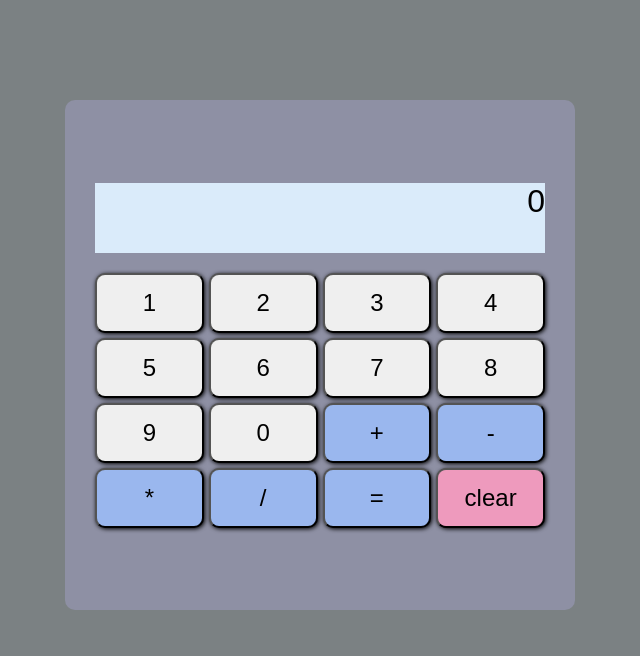
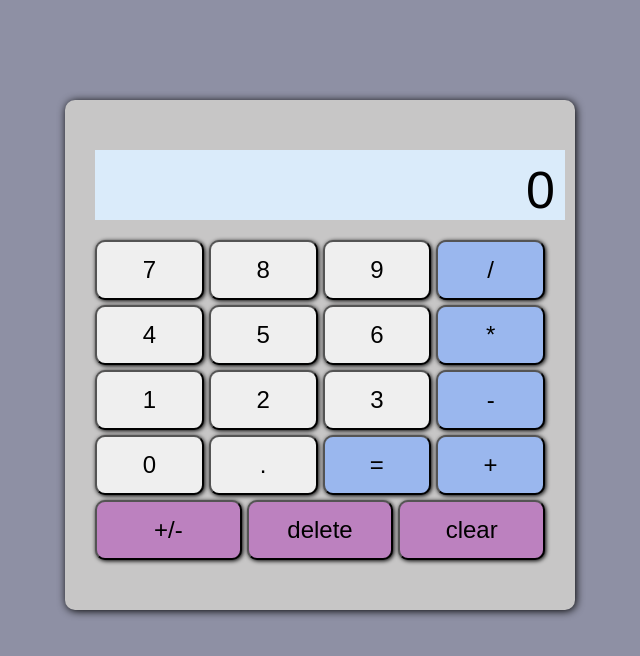
Before and after one commit to muno17/calculator, a plain HTML site: page index.html in a window 1280 px wide. Shown: the whole page, without its empty margins (320-960 px from the left). Drawn offline with Linux system fonts and the light colour scheme.

Commit message:
add additional aux buttons, reorder rows

```diff
--- a/index.html
+++ b/index.html
@@ -3,28 +3,31 @@
     <head>
         <meta charset="UTF-8" />
         <meta name="viewport" content="width=device-width, initial-scale=1.0" />
-        <title>Document</title>
+        <title>Calculator</title>
         <link rel="stylesheet" href="style.css" />
     </head>
     <body>
         <div id="calcBody">
             <div id="display">0</div>
             <div id="buttonArea">
+                <button>7</button>
+                <button>8</button>
+                <button>9</button>
+                <button class="operator">/</button>
+                <button>4</button>
+                <button>5</button>
+                <button>6</button>
+                <button class="operator">*</button>
                 <button>1</button>
                 <button>2</button>
                 <button>3</button>
-                <button>4</button>
-                <button>5</button>
-                <button>6</button>
-                <button>7</button>
-                <button>8</button>
-                <button>9</button>
+                <button class="operator">-</button>
                 <button>0</button>
+                <button>.</button>
+                <button class="operator">=</button>
                 <button class="operator">+</button>
-                <button class="operator">-</button>
-                <button class="operator">*</button>
-                <button class="operator">/</button>
-                <button class="operator">=</button>
+                <button class="aux">+/-</button>
+                <button class="aux">delete</button>
                 <button class="aux">clear</button>
             </div>
         </div>
--- a/style.css
+++ b/style.css
@@ -4,7 +4,7 @@
 }
 
 body {
-    background-color: #7B8183;
+    background-color: #8E90A4;
 }
 
 #calcBody {
@@ -14,20 +14,22 @@ body {
     margin-right: auto;
     margin-top: 100px;
     padding: 30px;
-    background-color: #8E90A4;
+    background-color: #C7C6C6;
     display: flex;
     flex-direction: column;
     justify-content: center;
     gap: 20px;
     border-radius: 10px;
+    box-shadow: 1px 1px 8px black;
 }
 
 #display {
     width: 100%;
-    height: 70px;
+    height: 50px;
+    padding: 10px;
     background-color: #DAEBFA;
     text-align: right;
-    font-size: 32px;
+    font-size: 52px;
 }
 
 #buttonArea {
@@ -50,5 +52,5 @@ button {
 }
 
 .aux {
-    background-color: #EE9ABD;
+    background-color: #BC81BF;
 }
```
